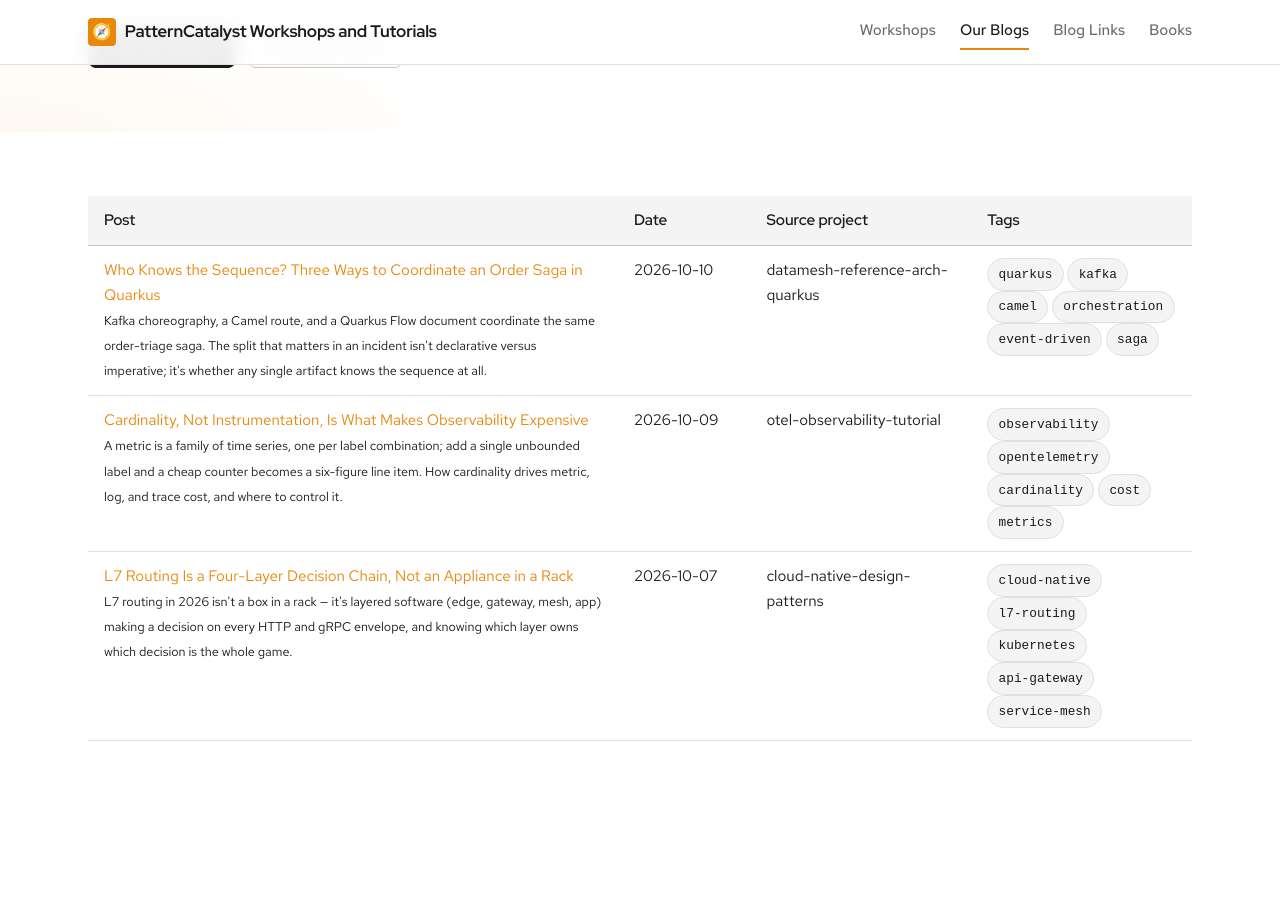
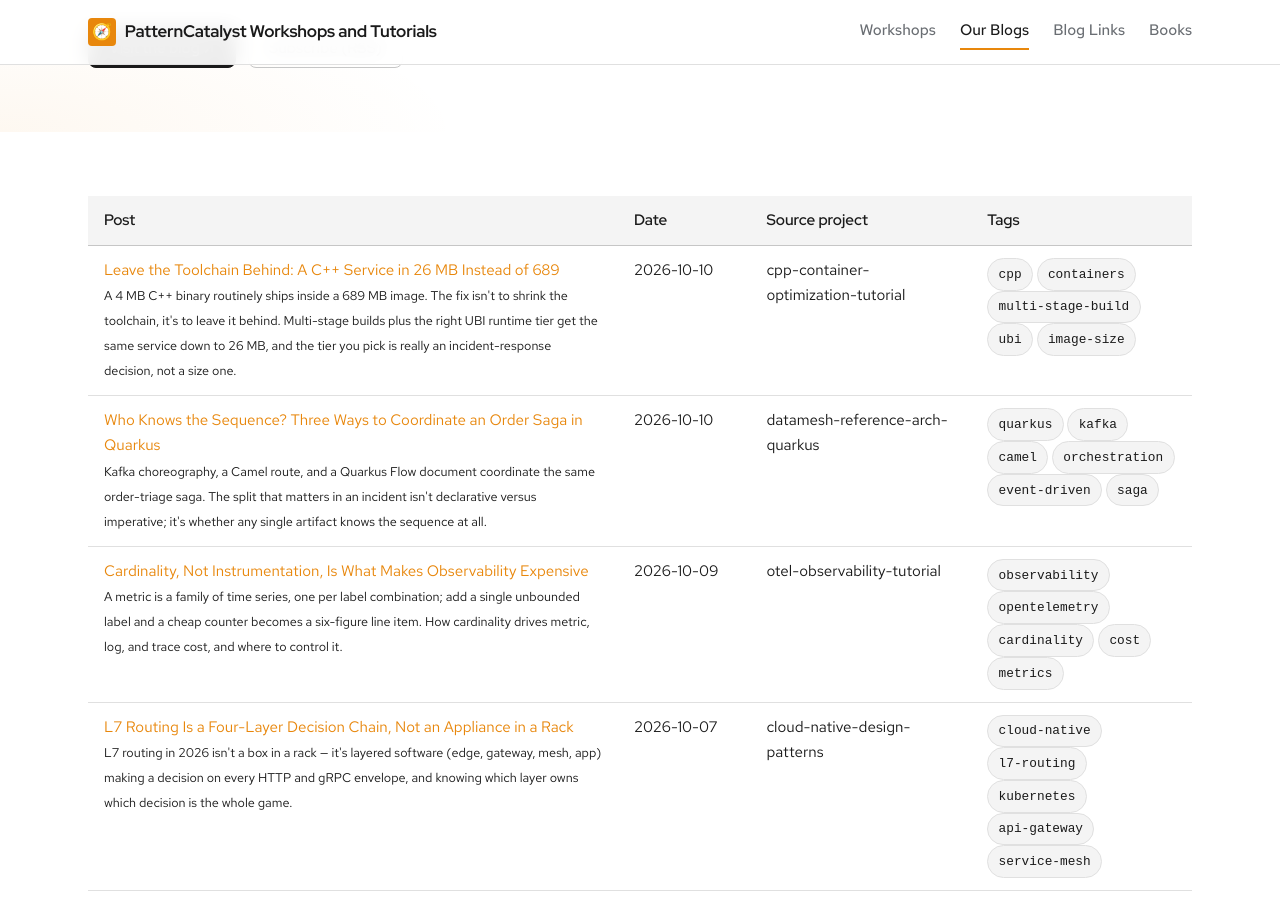
Before and after one commit to patterncatalyst/patterncatalyst-workshops-tutorials-list, a Jekyll site: the page built from blogs.html, in a window 1280 px wide and 900 px high, scrolled down 392 px. Built offline with Jekyll 4.4.1, drawn with Linux system fonts in a browser that asks for light colours; some web fonts are replaced.

Commit message:
content(blogs): feature "Leave the Toolchain Behind" post
Add the cpp-container-optimization image-strategy post to the Our Blogs
listing, newest first.

```diff
--- a/_data/blogs.yml
+++ b/_data/blogs.yml
@@ -32,6 +32,18 @@
 # blogs.html renders a friendly empty state when the list below is empty.
 # ─────────────────────────────────────────────────────────────────────────
 
+- title: "Leave the Toolchain Behind: A C++ Service in 26 MB Instead of 689"
+  date: "2026-10-10"
+  author: "Pattern Catalyst"
+  url: "https://patterncatalyst.github.io/patterncatalyst-blog/2026/10/10/leave-the-toolchain-behind/"
+  blurb: >
+    A 4 MB C++ binary routinely ships inside a 689 MB image. The fix isn't to
+    shrink the toolchain, it's to leave it behind. Multi-stage builds plus the
+    right UBI runtime tier get the same service down to 26 MB, and the tier you
+    pick is really an incident-response decision, not a size one.
+  tags: ["cpp", "containers", "multi-stage-build", "ubi", "image-size"]
+  source_project: "cpp-container-optimization-tutorial"
+
 - title: "Who Knows the Sequence? Three Ways to Coordinate an Order Saga in Quarkus"
   date: "2026-10-10"
   author: "Pattern Catalyst"
```
